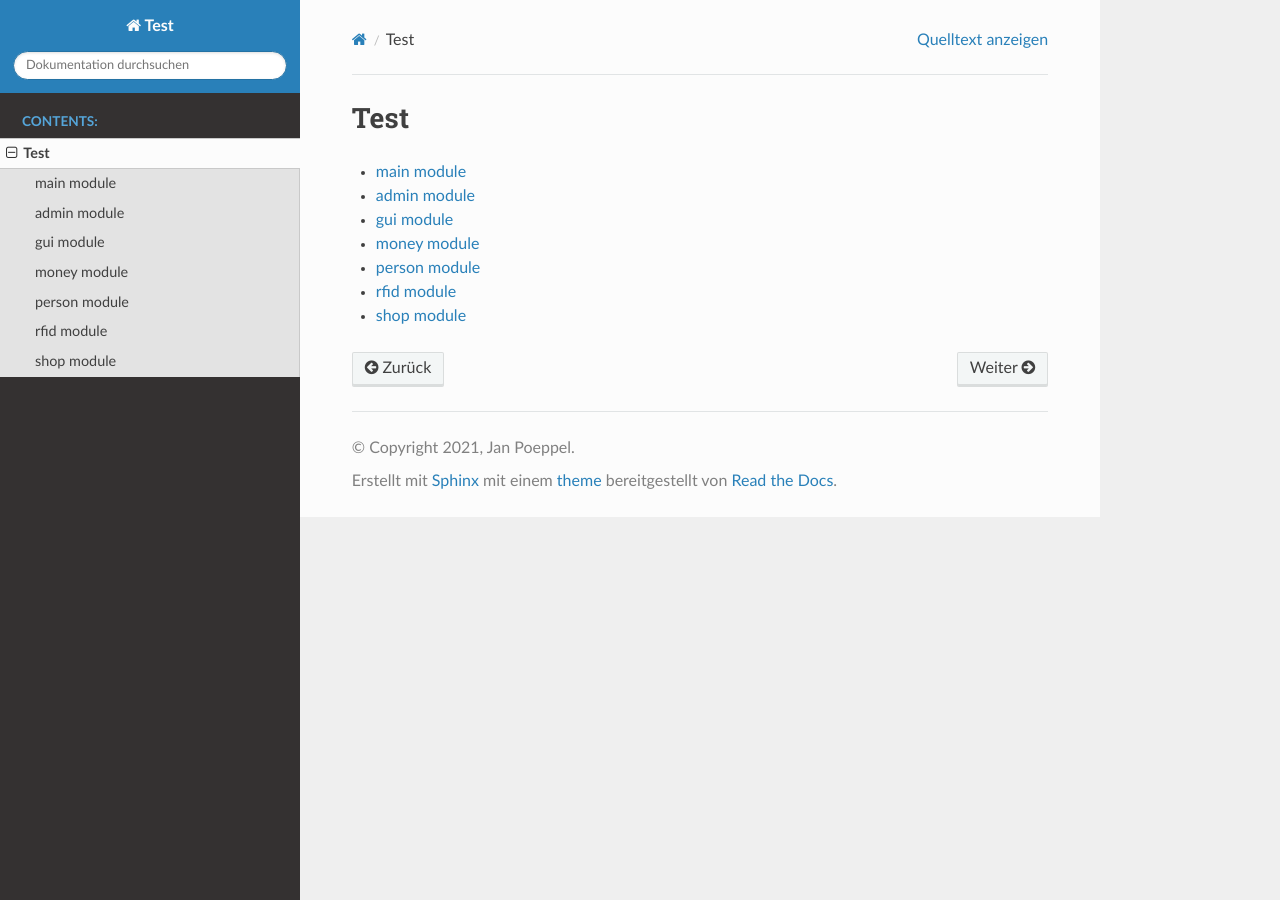
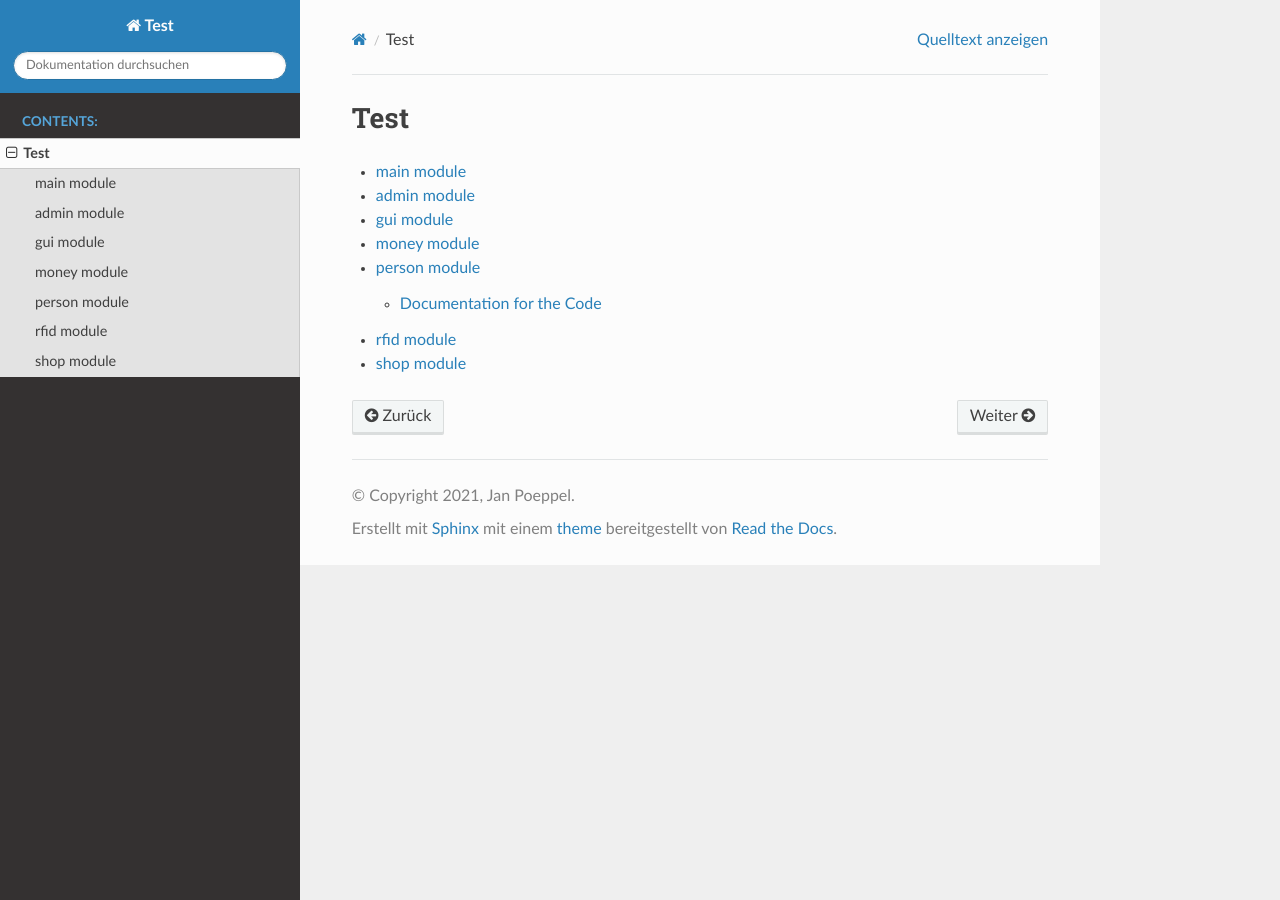
Before and after one commit to JanPoeppel/Smart-Fridge, a Sphinx documentation site: the page built from docs/modules.rst, in a window 1280 px wide. Built offline with Sphinx 7.4.7 and the Read the Docs theme 2.0.0, drawn with Linux system fonts in a browser that asks for light colours.

Commit message:
Update person.rst

```diff
--- a/docs/person.rst
+++ b/docs/person.rst
@@ -5,3 +5,7 @@
    :members:
    :undoc-members:
    :show-inheritance:
+Documentation for the Code
+**************************
+
+.. automodule:: an_example_pypi_project
```
